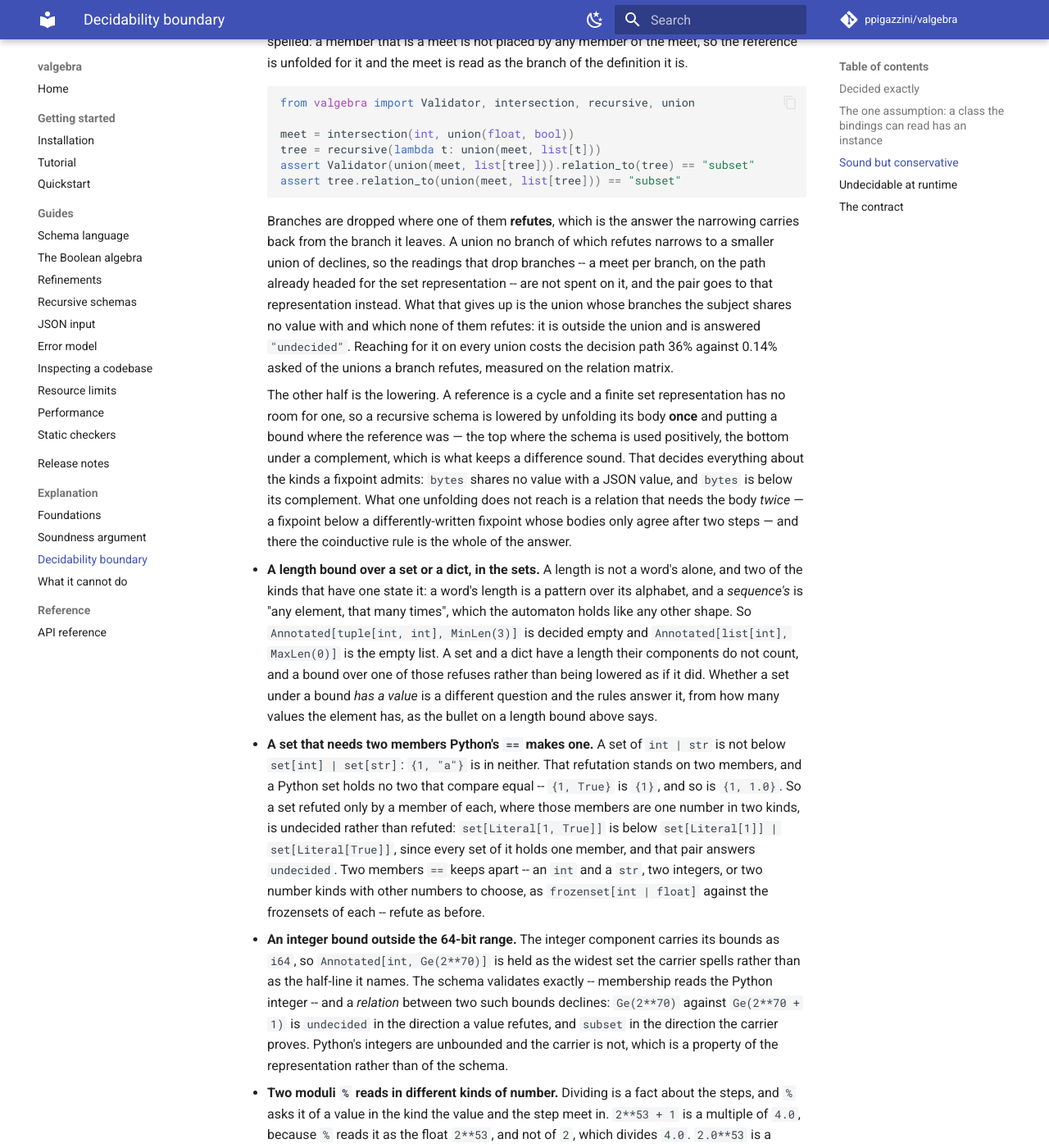
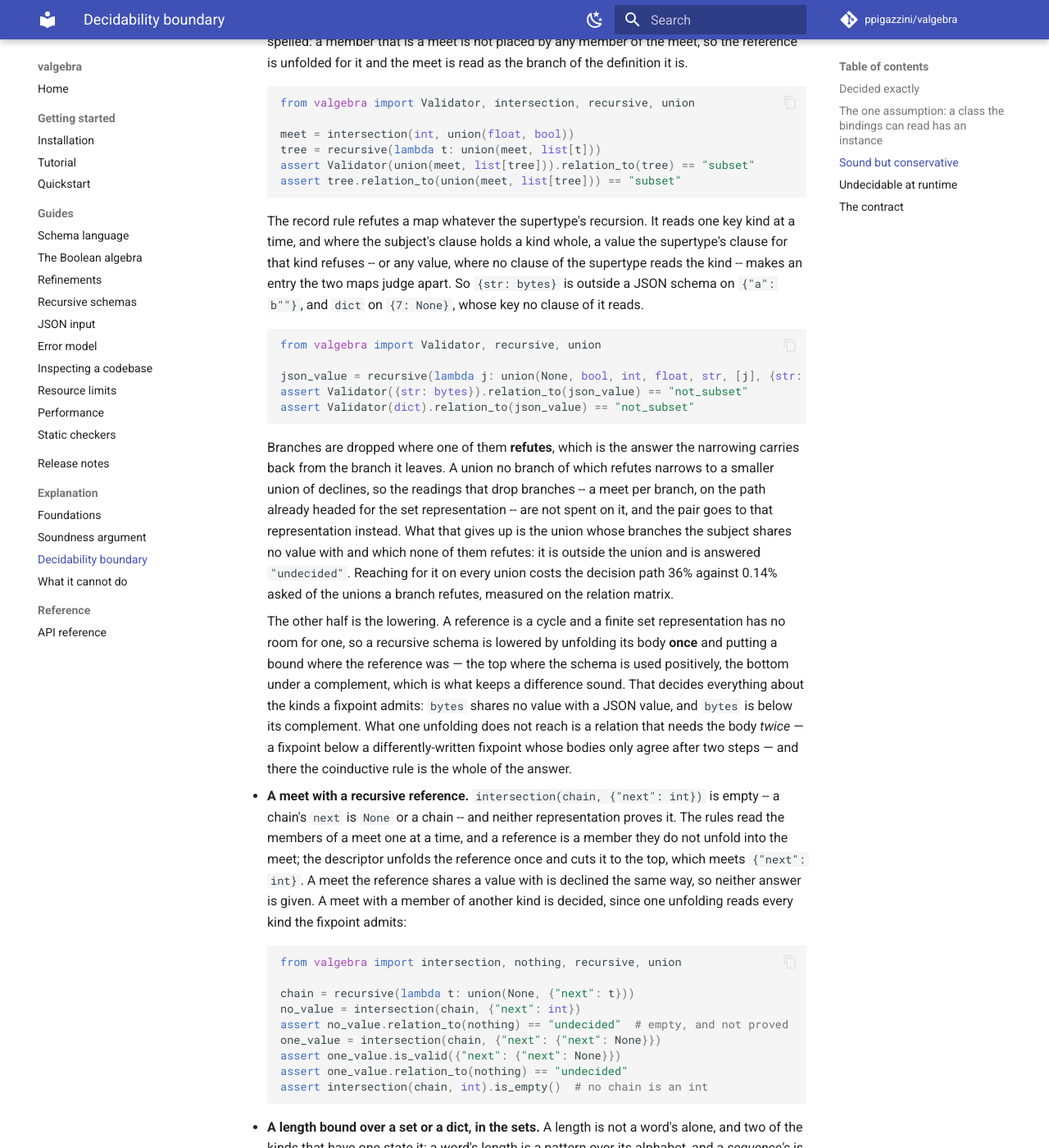
Before and after one commit to ppigazzini/valgebra, an MkDocs documentation site: the page built from docs/15-decidability.md, in a window 1280 px wide and 1400 px high, scrolled down 11311 px. Shown: the whole window at 82% size. Built offline with MkDocs 1.6.1 and Material for MkDocs 9.7.7, drawn with Linux system fonts in a browser that asks for light colours; comment, search, counter and statistics services are not loaded; some of the changed text lies outside the part shown.

Commit message:
docs: open on a mapping and a meet with a reference say what decides them
The open docstring and the API page say what opening a mapping writes: a
clause keyed by the complement of the keys it claims, decided over whole
kinds, and part of a kind over literals, where a relation may answer
undecided.

The decidability page says the record rule refutes a map under a recursive
supertype, {str: bytes} and dict below a JSON schema, and lists the meet with
a recursive reference among the conservative entries: the rules read a meet's
members one at a time, and the set representation cuts the reference to the
top. The completeness ledger carries the two meets as strict expected
failures, and the boundary ledger drives the entry beside the meet with an
int it decides.

````diff
--- a/docs/15-decidability.md
+++ b/docs/15-decidability.md
@@ -579,6 +579,21 @@ the shape. What is left below is what the descriptor cannot hold.
     assert tree.relation_to(union(meet, list[tree])) == "subset"
     ```
 
+    The record rule refutes a map whatever the supertype's recursion. It reads
+    one key kind at a time, and where the subject's clause holds a kind whole,
+    a value the supertype's clause for that kind refuses -- or any value, where
+    no clause of the supertype reads the kind -- makes an entry the two maps
+    judge apart. So `{str: bytes}` is outside a JSON schema on `{"a": b""}`, and
+    `dict` on `{7: None}`, whose key no clause of it reads.
+
+    ```python
+    from valgebra import Validator, recursive, union
+
+    json_value = recursive(lambda j: union(None, bool, int, float, str, [j], {str: j}))
+    assert Validator({str: bytes}).relation_to(json_value) == "not_subset"
+    assert Validator(dict).relation_to(json_value) == "not_subset"
+    ```
+
     Branches are dropped where one of them **refutes**, which is the answer the
     narrowing carries back from the branch it leaves. A union no branch of
     which refutes narrows to a smaller union of declines, so the readings that
@@ -600,6 +615,27 @@ the shape. What is left below is what the descriptor cannot hold.
     relation that needs the body *twice* — a fixpoint below a
     differently-written fixpoint whose bodies only agree after two steps — and
     there the coinductive rule is the whole of the answer.
+
+- **A meet with a recursive reference.** `intersection(chain, {"next": int})`
+  is empty -- a chain's `next` is `None` or a chain -- and neither
+  representation proves it. The rules read the members of a meet one at a
+  time, and a reference is a member they do not unfold into the meet; the
+  descriptor unfolds the reference once and cuts it to the top, which meets
+  `{"next": int}`. A meet the reference shares a value with is declined the
+  same way, so neither answer is given. A meet with a member of another kind is
+  decided, since one unfolding reads every kind the fixpoint admits:
+
+    ```python
+    from valgebra import intersection, nothing, recursive, union
+
+    chain = recursive(lambda t: union(None, {"next": t}))
+    no_value = intersection(chain, {"next": int})
+    assert no_value.relation_to(nothing) == "undecided"  # empty, and not proved
+    one_value = intersection(chain, {"next": {"next": None}})
+    assert one_value.is_valid({"next": {"next": None}})
+    assert one_value.relation_to(nothing) == "undecided"
+    assert intersection(chain, int).is_empty()  # no chain is an int
+    ```
 
 - **A length bound over a set or a dict, in the sets.** A length is not a word's alone, and
   two of the kinds that have one state it: a word's length is a pattern over
@@ -728,8 +764,8 @@ mark for a relation that holds and is not decided, so the row fails on the day
 it decides. Those rows are the bound-limited relations above — the four-field
 record and the seven-component tuple against their corners and the
 thirteen-link chain of differences, each carrying the width at which the bound
-stops it, and the two sets whose members are one number in two kinds; the
-ledger's `_LEDGERED` list owns them.
+stops it — the two sets whose members are one number in two kinds, and the two
+meets with a recursive reference; the ledger's `_LEDGERED` list owns them.
 
 ```python
 from typing import Annotated, Literal, NamedTuple
````
Also changed, not shown: docs/16-api.md (+8 -0 lines), 3 other files.
